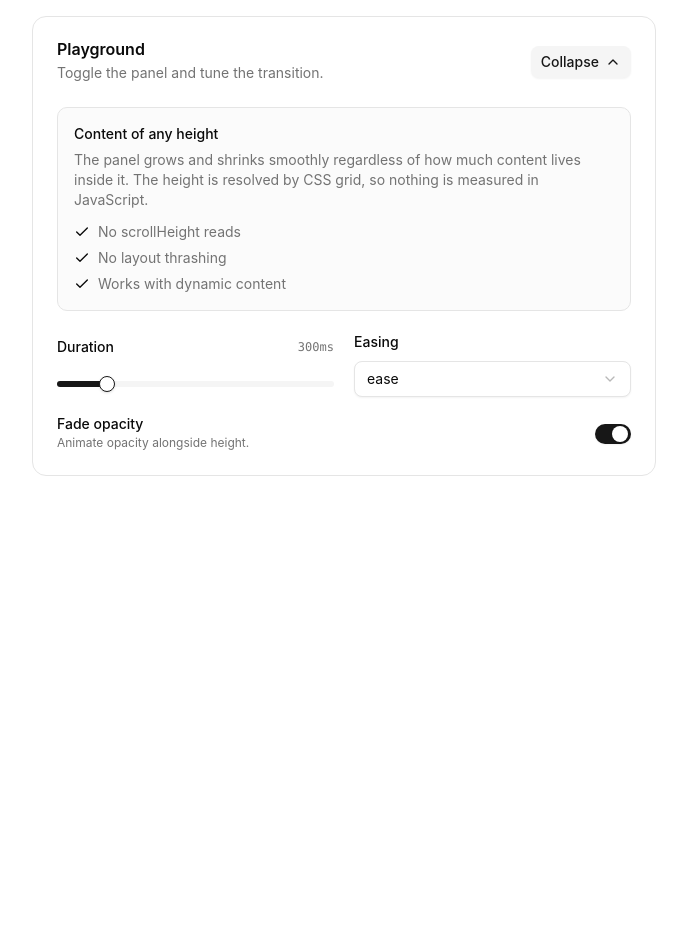
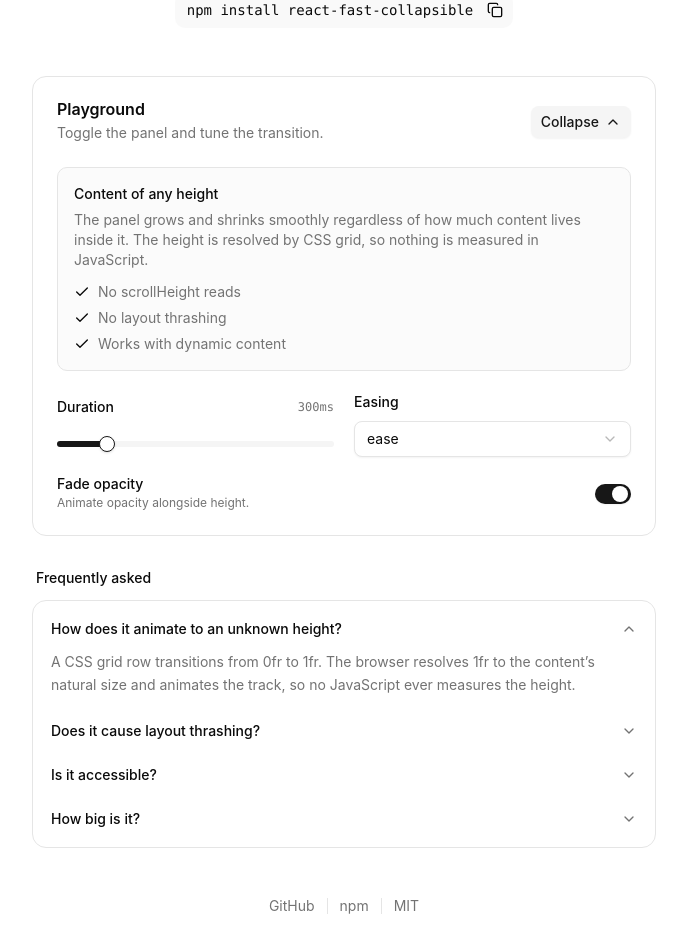
Before and after one commit to carlos-dubon/react-fast-collapsible, a React (Vite) app in the folder examples/web/: page / in a window 1280 px wide. Shown: the part 264-1216 px from the top of the page, without its empty margins (296-983 px from the left). Before the commit the page ends 836 px from the top, so only its background shows below. Built offline with nearby package versions, Linux system fonts and the light colour scheme.

Commit message:
feat: add install command and faq accordion to the demo

```diff
--- a/examples/web/src/App.tsx
+++ b/examples/web/src/App.tsx
@@ -1,6 +1,6 @@
 import { useState } from "react";
 import { Collapsible } from "react-fast-collapsible";
-import { CheckIcon, ChevronDownIcon } from "lucide-react";
+import { CheckIcon, ChevronDownIcon, CopyIcon } from "lucide-react";
 import { Button } from "@/components/ui/button";
 import {
   Card,
@@ -10,6 +10,7 @@ import {
   CardTitle,
 } from "@/components/ui/card";
 import { Label } from "@/components/ui/label";
+import { Separator } from "@/components/ui/separator";
 import { Slider } from "@/components/ui/slider";
 import { Switch } from "@/components/ui/switch";
 import {
@@ -23,6 +24,25 @@ import { cn } from "@/lib/utils";
 
 const easings = ["ease", "ease-in-out", "ease-out", "linear"];
 
+const faqs = [
+  {
+    q: "How does it animate to an unknown height?",
+    a: "A CSS grid row transitions from 0fr to 1fr. The browser resolves 1fr to the content’s natural size and animates the track, so no JavaScript ever measures the height.",
+  },
+  {
+    q: "Does it cause layout thrashing?",
+    a: "No. Nothing reads scrollHeight or any other layout property when you toggle, so there is no forced synchronous reflow. You only flip the open boolean.",
+  },
+  {
+    q: "Is it accessible?",
+    a: "When collapsed, the content is marked inert, so it leaves the tab order and the accessibility tree until it opens again.",
+  },
+  {
+    q: "How big is it?",
+    a: "Under a kilobyte minified and gzipped, with zero runtime dependencies.",
+  },
+];
+
 const checks = [
   "No scrollHeight reads",
   "No layout thrashing",
@@ -34,6 +54,14 @@ export function App() {
   const [duration, setDuration] = useState(300);
   const [easing, setEasing] = useState("ease");
   const [animateOpacity, setAnimateOpacity] = useState(true);
+  const [openFaq, setOpenFaq] = useState<number | null>(0);
+  const [copied, setCopied] = useState(false);
+
+  const copy = () => {
+    void navigator.clipboard.writeText("npm install react-fast-collapsible");
+    setCopied(true);
+    window.setTimeout(() => setCopied(false), 1500);
+  };
 
   return (
     <div className="min-h-screen bg-background text-foreground">
@@ -45,6 +73,20 @@ export function App() {
           <p className="mt-4 max-w-md text-balance text-muted-foreground">
             A minimal React component for smoothly revealing and hiding content.
           </p>
+          <div className="mt-6 flex items-center gap-2 rounded-lg bg-muted/60 p-1 pl-3">
+            <code className="font-mono text-sm">
+              npm install react-fast-collapsible
+            </code>
+            <Button
+              variant="ghost"
+              size="icon"
+              className="size-7 rounded-sm"
+              onClick={copy}
+              aria-label="Copy install command"
+            >
+              {copied ? <CheckIcon /> : <CopyIcon />}
+            </Button>
+          </div>
         </header>
 
         <Card className="mt-12">
@@ -145,6 +187,55 @@ export function App() {
             </div>
           </CardContent>
         </Card>
+
+        <section className="mt-8">
+          <h2 className="px-1 text-sm font-medium">Frequently asked</h2>
+          <div className="mt-3 rounded-xl border bg-card p-1.5">
+            {faqs.map((item, i) => {
+              const isOpen = openFaq === i;
+              return (
+                <div key={item.q}>
+                  <button
+                    onClick={() => setOpenFaq(isOpen ? null : i)}
+                    className="flex w-full items-center justify-between gap-4 rounded-md px-3 py-3 text-left text-sm font-medium transition-colors hover:bg-muted/60"
+                  >
+                    {item.q}
+                    <ChevronDownIcon
+                      className={cn(
+                        "size-4 shrink-0 text-muted-foreground transition-transform duration-300",
+                        isOpen && "rotate-180",
+                      )}
+                    />
+                  </button>
+                  <Collapsible
+                    open={isOpen}
+                    innerClassName="px-3 pb-3 text-sm leading-relaxed text-muted-foreground"
+                  >
+                    {item.a}
+                  </Collapsible>
+                </div>
+              );
+            })}
+          </div>
+        </section>
+
+        <footer className="mt-12 flex items-center justify-center gap-3 text-sm text-muted-foreground">
+          <a
+            className="transition-colors hover:text-foreground"
+            href="https://github.com/carlos-dubon/react-fast-collapsible"
+          >
+            GitHub
+          </a>
+          <Separator orientation="vertical" className="h-4" />
+          <a
+            className="transition-colors hover:text-foreground"
+            href="https://www.npmjs.com/package/react-fast-collapsible"
+          >
+            npm
+          </a>
+          <Separator orientation="vertical" className="h-4" />
+          <span>MIT</span>
+        </footer>
       </div>
     </div>
   );
```
